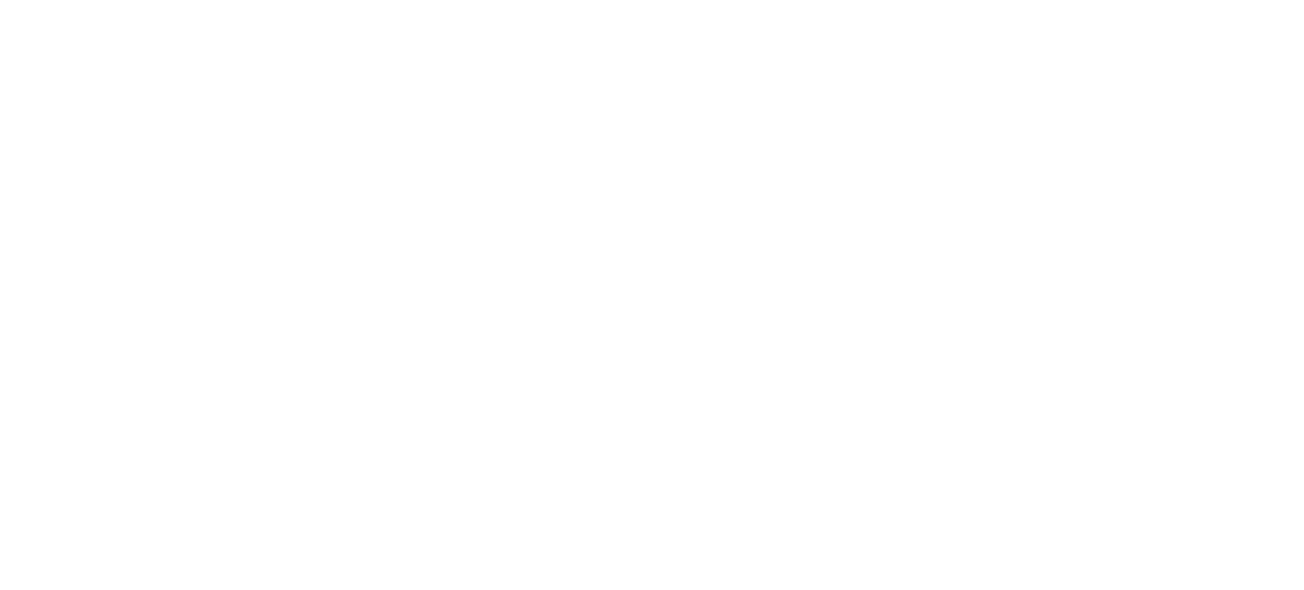
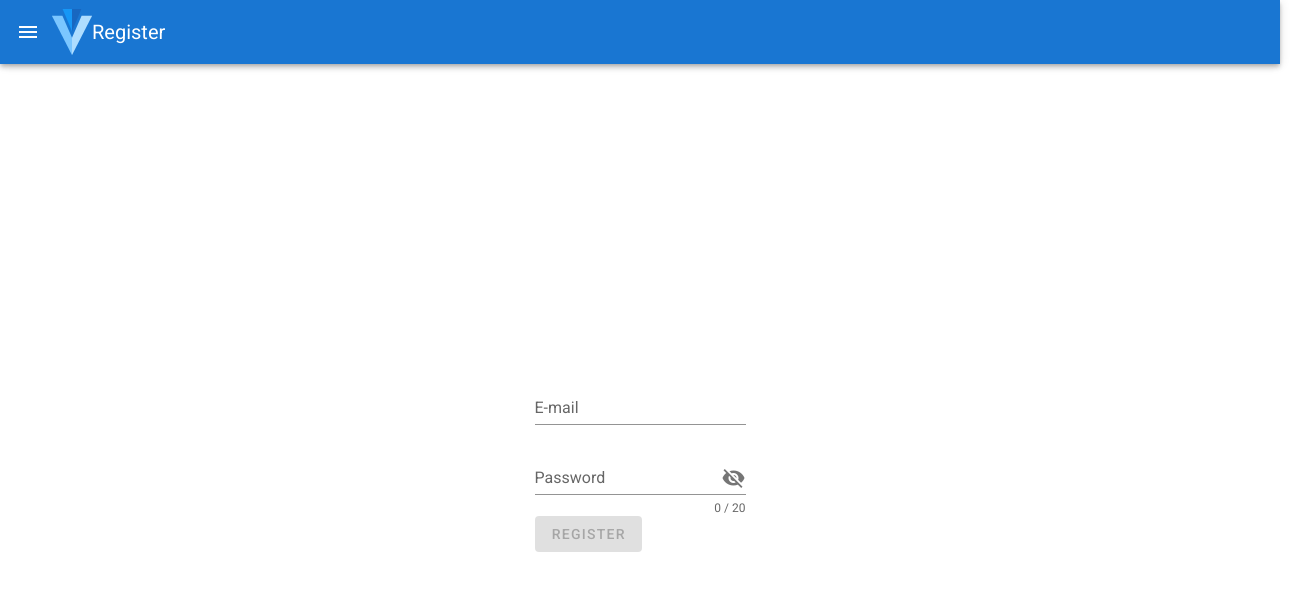
Before and after one commit to petersantoso94/ersou, a Vue app: page /register in a window 1280 px wide. Shown: the top 590 px of the page, 1304 px wide, since content can reach past the window. Built offline with nearby package versions, Linux system fonts and the light colour scheme.

Commit message:
firebase register

```diff
--- a/package.json
+++ b/package.json
@@ -10,6 +10,7 @@
   },
   "dependencies": {
     "core-js": "^3.4.4",
+    "firebase": "^7.6.2",
     "vue": "^2.6.10",
     "vue-class-component": "^7.0.2",
     "vue-property-decorator": "^8.3.0",
@@ -18,6 +19,7 @@
   },
   "devDependencies": {
     "@types/chai": "^4.2.5",
+    "@types/firebase": "^3.2.1",
     "@types/mocha": "^5.2.4",
     "@vue/cli-plugin-babel": "^4.1.0",
     "@vue/cli-plugin-eslint": "^4.1.0",
--- a/public/index.html
+++ b/public/index.html
@@ -1,5 +1,6 @@
 <!DOCTYPE html>
 <html lang="en">
+
 <head>
   <meta charset="utf-8">
   <meta http-equiv="X-UA-Compatible" content="IE=edge">
@@ -9,11 +10,14 @@
   <link rel="stylesheet" href="https://fonts.googleapis.com/css?family=Roboto:100,300,400,500,700,900">
   <link rel="stylesheet" href="https://cdn.jsdelivr.net/npm/@mdi/font@latest/css/materialdesignicons.min.css">
 </head>
+
 <body>
   <noscript>
-      <strong>We're sorry but ersou doesn't work properly without JavaScript enabled. Please enable it to continue.</strong>
+    <strong>We're sorry but ersou doesn't work properly without JavaScript enabled. Please enable it to
+      continue.</strong>
   </noscript>
   <div id="app"></div>
   <!-- built files will be auto injected -->
 </body>
+
 </html>
--- /dev/null
+++ b/src/api/firebase.ts
@@ -0,0 +1,8 @@
+import { IUser } from '@/models/interfaces/User';
+import firebase from "firebase";
+
+export default {
+    async FirebaseRegister(data: IUser): Promise<firebase.auth.UserCredential | void> {
+        return await firebase.auth().createUserWithEmailAndPassword(data.email, data.password).catch(e => console.error(e))
+    }
+}
--- a/src/main.ts
+++ b/src/main.ts
@@ -2,8 +2,23 @@ import Vue from 'vue'
 import App from './App.vue'
 import router from './router'
 import vuetify from './plugins/vuetify';
+import * as firebase from "firebase";
 
 Vue.config.productionTip = false
+// Your web app's Firebase configuration
+var firebaseConfig = {
+  apiKey: "AIzaSyBOPNzr2Bn3YyFWxxIkujRDBvRpUlzjSbo",
+  authDomain: "ersou-7f810.firebaseapp.com",
+  databaseURL: "https://ersou-7f810.firebaseio.com",
+  projectId: "ersou-7f810",
+  storageBucket: "ersou-7f810.appspot.com",
+  messagingSenderId: "511732216816",
+  appId: "1:511732216816:web:8b6249a4fa746c7e2da335",
+  measurementId: "G-89M88808X6"
+};
+// Initialize Firebase
+firebase.initializeApp(firebaseConfig);
+firebase.analytics();
 
 new Vue({
   router,
--- /dev/null
+++ b/src/models/interfaces/Common.ts
@@ -0,0 +1,3 @@
+export interface IRule {
+    [key: string]: (arg0: string) => boolean | string
+}
--- /dev/null
+++ b/src/models/interfaces/User.ts
@@ -0,0 +1,4 @@
+export interface IUser {
+    email: string;
+    password: string;
+}
--- a/src/router/index.ts
+++ b/src/router/index.ts
@@ -26,6 +26,15 @@ const routes = [
     // which is lazy-loaded when the route is visited.
     component: () =>
       import(/* webpackChunkName: "about" */ "../views/About.vue")
+  },
+  {
+    path: "/register",
+    name: "Register",
+    // route level code-splitting
+    // this generates a separate chunk (about.[hash].js) for this route
+    // which is lazy-loaded when the route is visited.
+    component: () =>
+      import(/* webpackChunkName: "about" */ "../views/Register.vue")
   }
 ];
 
--- a/src/views/Landing.vue
+++ b/src/views/Landing.vue
@@ -1,5 +1,9 @@
 <template>
-  <div>Landing page, go to <router-link to="/home">Homepage</router-link></div>
+  <div>
+    Landing page, go to
+    <router-link to="/home">Homepage</router-link>or
+    <router-link to="/register">Register</router-link>
+  </div>
 </template>
 
 <script>
--- /dev/null
+++ b/src/views/Register.vue
@@ -0,0 +1,64 @@
+<template>
+  <v-app>
+    <v-row align="center">
+      <v-row justify="space-around">
+        <v-form ref="form" v-model="regValid">
+          <v-text-field v-model="email" :rules="[rules.email,rules.required]" label="E-mail"></v-text-field>
+          <v-text-field
+            :append-icon="showPass ? 'mdi-eye' : 'mdi-eye-off'"
+            :type="showPass ? 'text' : 'password'"
+            v-model="password"
+            :counter="20"
+            :rules="[rules.required,rules.counter]"
+            label="Password"
+            @click:append="showPass = !showPass"
+            required
+          ></v-text-field>
+          <v-btn :disabled="!regValid" color="success" class="mr-4" @click="validate">Register</v-btn>
+        </v-form>
+      </v-row>
+    </v-row>
+  </v-app>
+</template>
+
+<script lang="ts">
+import Vue from "vue";
+import { Component } from "vue-property-decorator";
+import { IRule } from "@/models/interfaces/Common";
+import { IUser } from "@/models/interfaces/User";
+import FirebaseAPI from "@/api/firebase";
+
+@Component({})
+export default class Register extends Vue {
+  $refs!: {
+    form: HTMLFormElement;
+  };
+  regValid: boolean = true;
+  showPass: boolean = false;
+  password: string = "";
+  email: string = "";
+  rules: IRule = {
+    required: (value: string) => !!value || "Required",
+    counter: (value: string) => value.length <= 20 || "Max 20 characters",
+    email: (value: string) => {
+      const pattern = /^(([^<>()[\]\\.,;:\s@"]+(\.[^<>()[\]\\.,;:\s@"]+)*)|(".+"))@((\[[0-9]{1,3}\.[0-9]{1,3}\.[0-9]{1,3}\.[0-9]{1,3}])|(([a-zA-Z\-0-9]+\.)+[a-zA-Z]{2,}))$/;
+      return pattern.test(value) || "Invalid e-mail";
+    }
+  };
+  validate() {
+    if (this.$refs.form.validate()) {
+      FirebaseAPI.FirebaseRegister({
+        email: this.email,
+        password: this.password
+      }).then(data => {
+        if (data) {
+          console.log(data);
+        }
+      });
+    }
+  }
+}
+</script>
+
+<style>
+</style>
--- a/tsconfig.json
+++ b/tsconfig.json
@@ -11,7 +11,7 @@
     "allowSyntheticDefaultImports": true,
     "sourceMap": true,
     "baseUrl": ".",
-    "types": ["webpack-env", "mocha", "vuetify", "chai"],
+    "types": ["webpack-env", "mocha", "vuetify", "chai", "firebase"],
     "paths": {
       "@/*": ["src/*"]
     },
```
Also changed, not shown: src/App.vue (indentation only), src/models/interfaces/Firebase.ts (added), 1 other file (tests, documents, lock files or other folders). Lines whose indentation alone changed are shown as unchanged.
